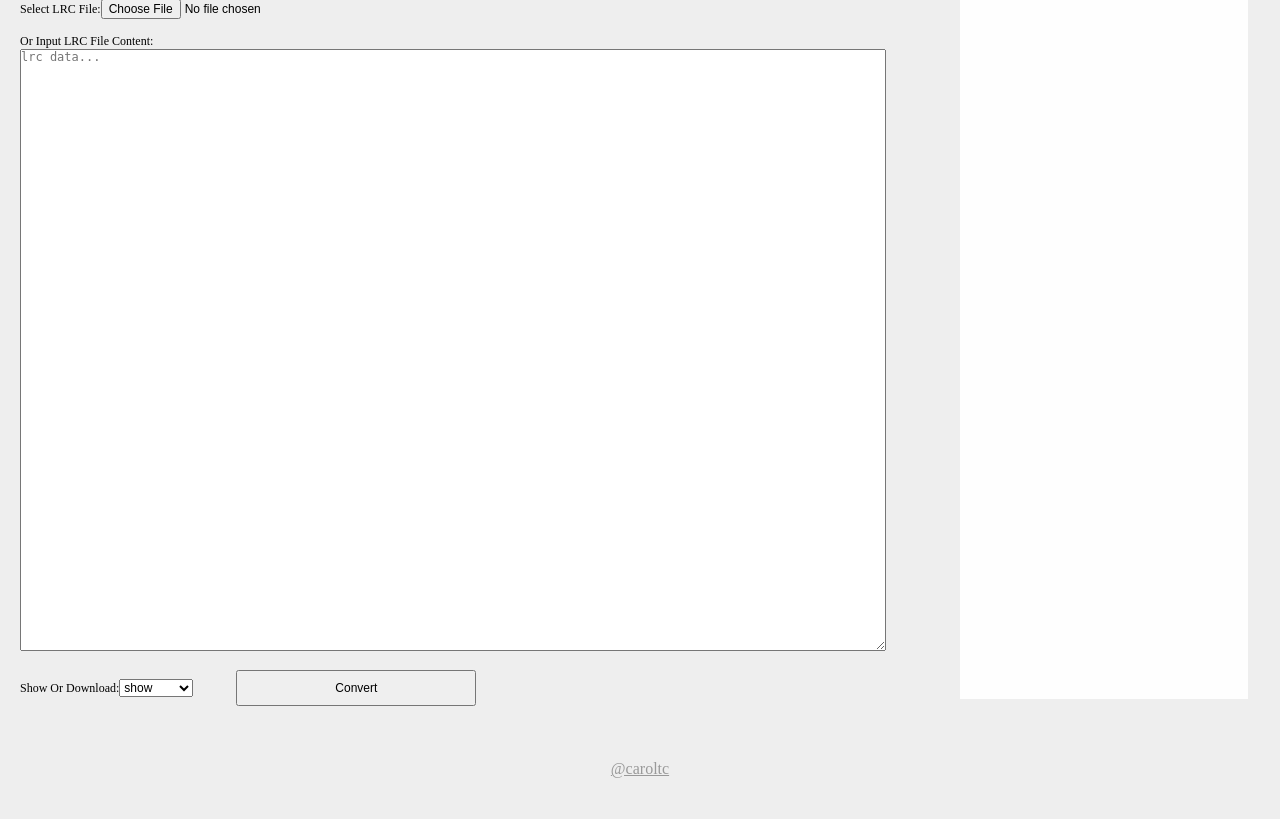
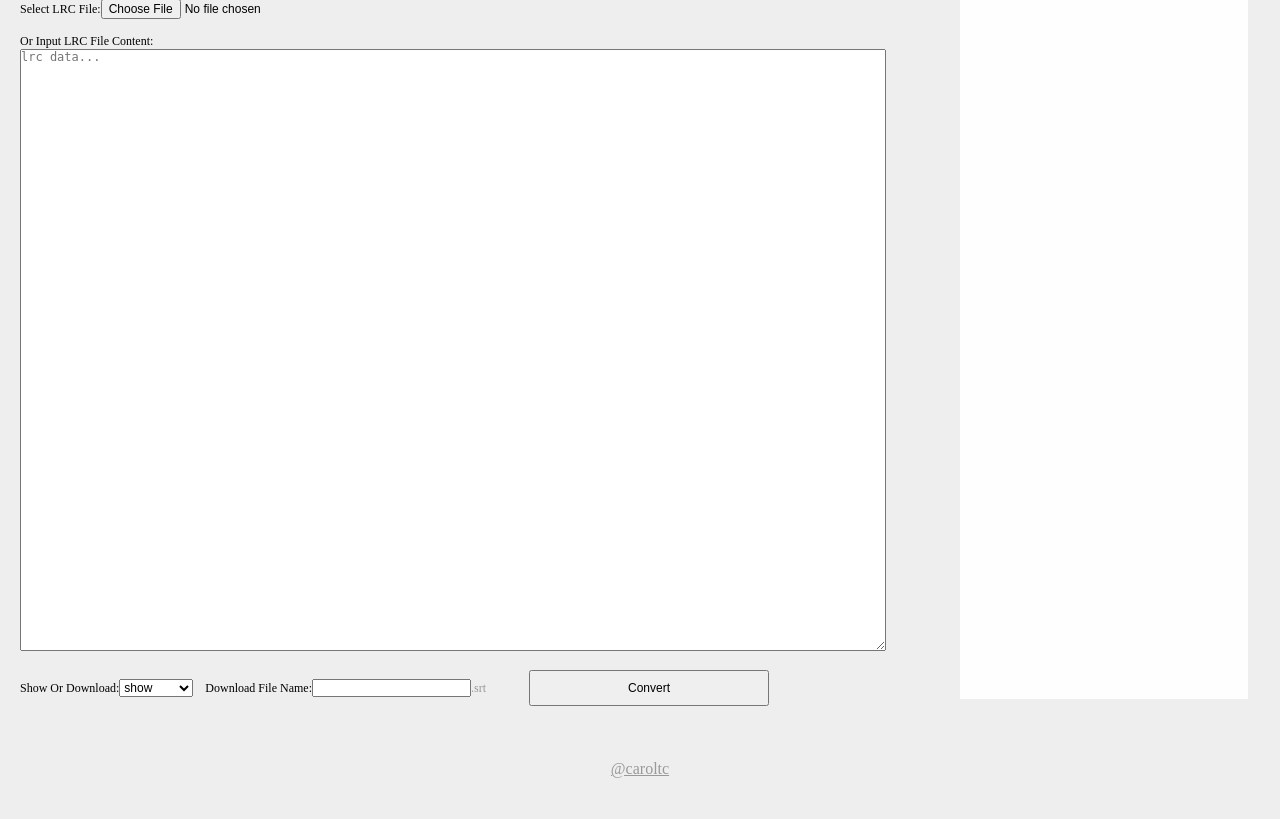
Before and after one commit to caroltc/lrc2srt, a Python web app: template templates/index.html in a window 1280 px wide. Shown: the part 71-890 px from the top of the page. Run offline with Jinja, Linux system fonts and the light colour scheme; the template is opened without the code that fills it, so the values that code supplies are empty.

Commit message:
add download name

```diff
--- a/handlers/WebHandler.py
+++ b/handlers/WebHandler.py
@@ -11,14 +11,15 @@ class MainHandler(BaseHandler.BaseHandler):
 
 class CovertHandler(BaseHandler.BaseHandler):
     def post(self):
+        filename = self.get_argument('filename', '')
         show_type = self.get_argument('type', '0')
         file_metas = self.request.files.get('file', None)
-        filename = 'temp.srt'
+        filename = filename.replace(' ', '')+'.srt' if filename != "" else ""
         if not file_metas:
             file_contents = self.get_argument('lrc_data', None)
         else:
             file_contents = file_metas[0]['body']
-            filename = file_metas[0]['filename'].replace('.lrc', '') + '.srt'
+            filename = file_metas[0]['filename'].replace('.lrc', '') + '.srt' if filename == "" else filename
         if not file_contents:
             self.write('convert failed! check you data!')
             return None
@@ -42,6 +43,7 @@ class CovertHandler(BaseHandler.BaseHandler):
             self.write("<pre contenteditable='true'>"+srt_data+"</pre>")
             return None
         else:
+            filename = 'temp.srt' if filename == "" else filename
             self.set_header ('Content-Type', 'application/octet-stream')
             self.set_header ('Content-Disposition', 'attachment; filename='+filename)
             self.write(srt_data)
--- a/templates/index.html
+++ b/templates/index.html
@@ -24,6 +24,7 @@
     iframe{width: 96%; height: 700px; border: none; background-color: #fefefe}
     .footer{ text-align: center;}
     .footer a {font-size: 16px; color: #999; line-height: 100px;}
+    .ext_srt{color: #999;}
   </style>
 </head>
 <body>
@@ -36,7 +37,8 @@
           <form method="post" target="main"  enctype="multipart/form-data" action="/covert">
             Select LRC File:<input type="file" name="file"><br><br>
             Or Input LRC File Content:<textarea name="lrc_data" placeholder="lrc data..."></textarea><br><br>
-            Show Or Download:<select name="type"><option value="0">show</option><option value="1">download</option></select>
+            Show Or Download:<select name="type"><option value="0">show</option><option value="1">download</option></select>&nbsp;&nbsp;&nbsp;
+            Download File Name:<input type="filename" name="filename"><span class="ext_srt">.srt</span>
             <input type="submit" value="Convert">
           </form>
         </div>
```
